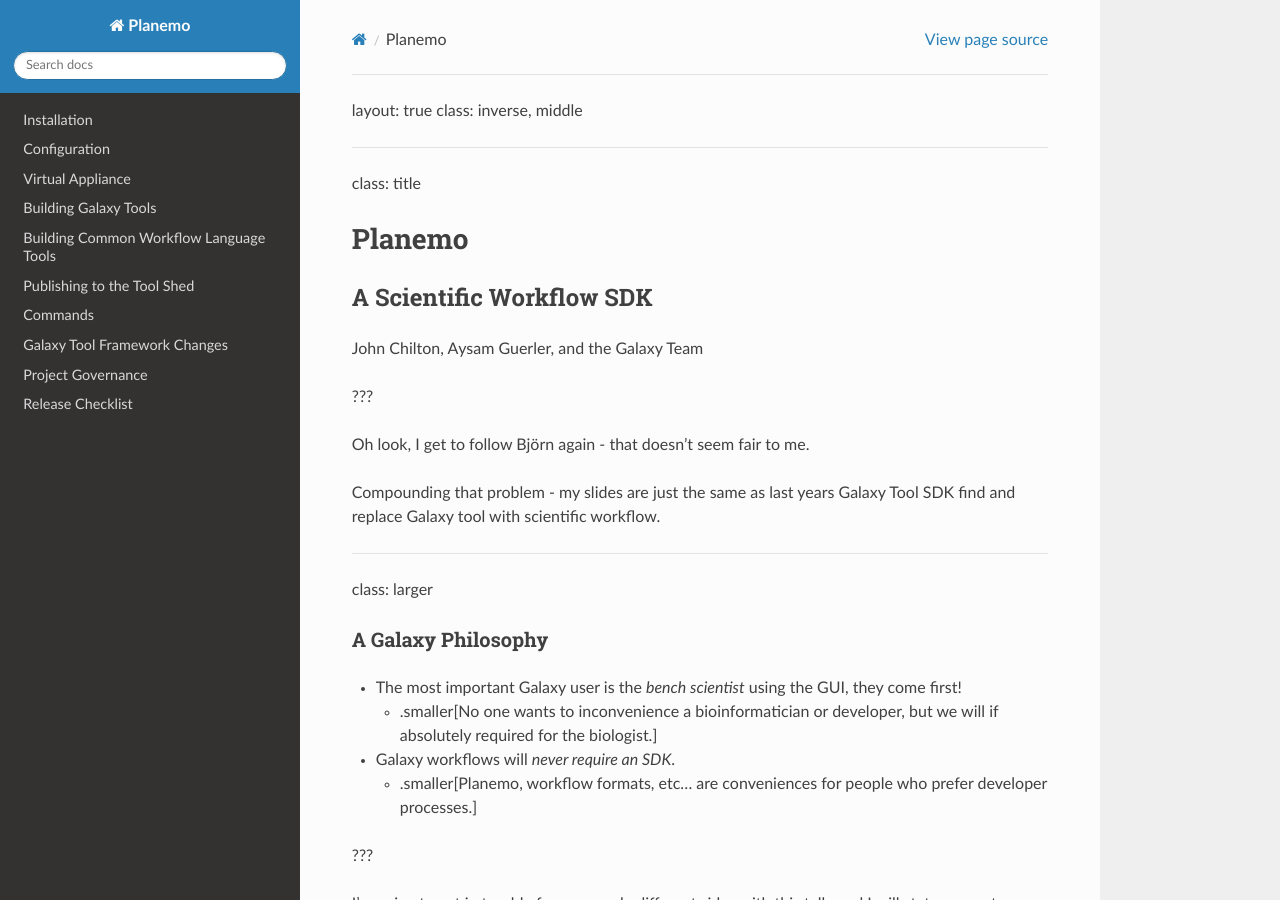
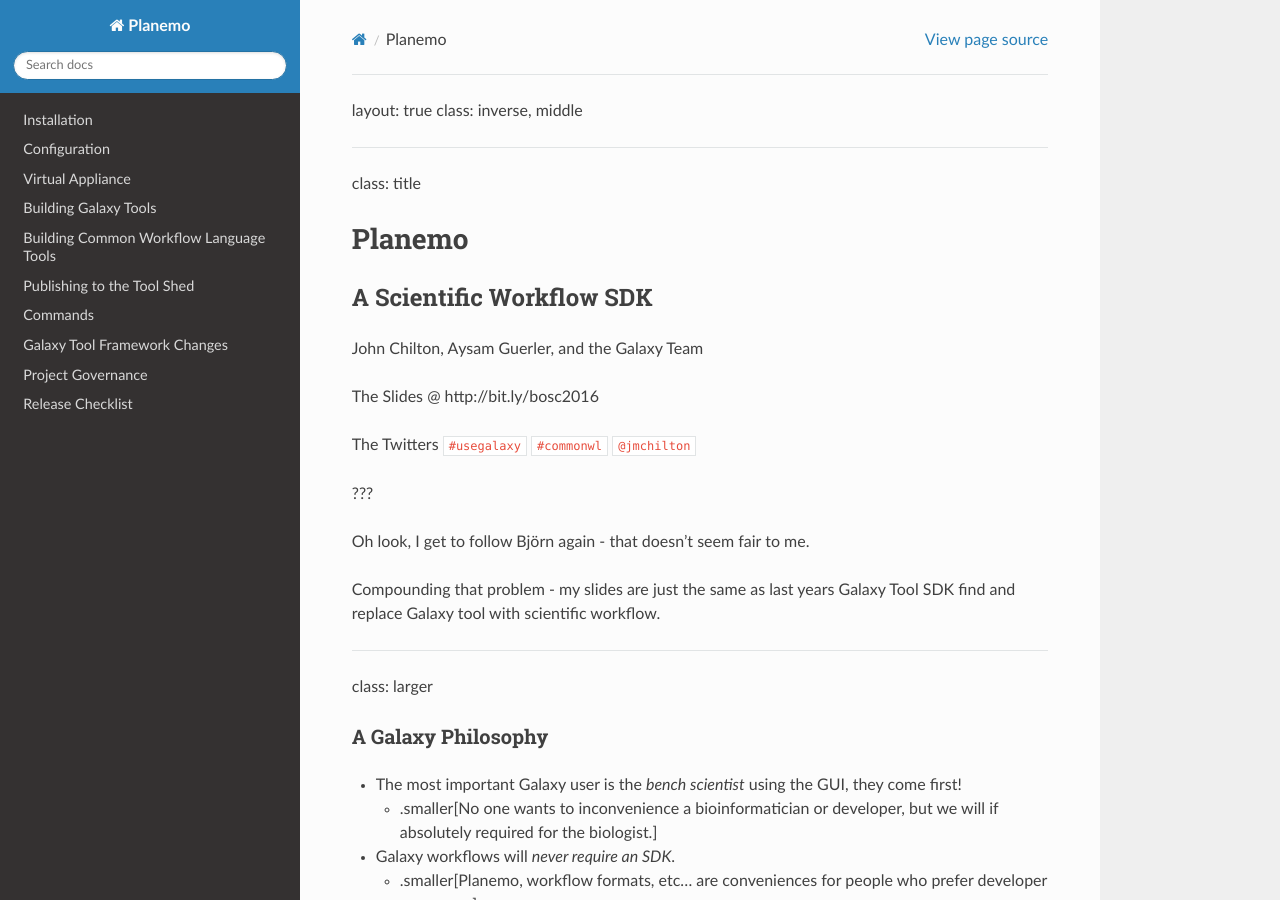
Before and after one commit to galaxyproject/planemo, a Sphinx documentation site: the page built from docs/presentations/2016_workflows.md, in a window 1280 px wide and 900 px high. Built offline with Sphinx 7.4.7 and the Read the Docs theme 2.0.0, drawn with Linux system fonts in a browser that asks for light colours; pages that are not in the unit, such as notebooks, are missing from menus; the version number could not be read and is left out.

Commit message:
Add slide information.

```diff
--- a/docs/presentations/2016_workflows.html
+++ b/docs/presentations/2016_workflows.html
@@ -20,6 +20,11 @@
 # Planemo
 ## A Scientific Workflow SDK
 John Chilton, Aysam Guerler, and the Galaxy Team
+
+
+The Slides @ http://bit.ly/bosc2016
+
+The Twitters `#usegalaxy` `#commonwl` `@jmchilton`
 
 ???
 
--- a/docs/presentations/2016_workflows.md
+++ b/docs/presentations/2016_workflows.md
@@ -6,6 +6,11 @@
 # Planemo
 ## A Scientific Workflow SDK
 John Chilton, Aysam Guerler, and the Galaxy Team
+
+
+The Slides @ http://bit.ly/bosc2016
+
+The Twitters `#usegalaxy` `#commonwl` `@jmchilton`
 
 ???
 
```
